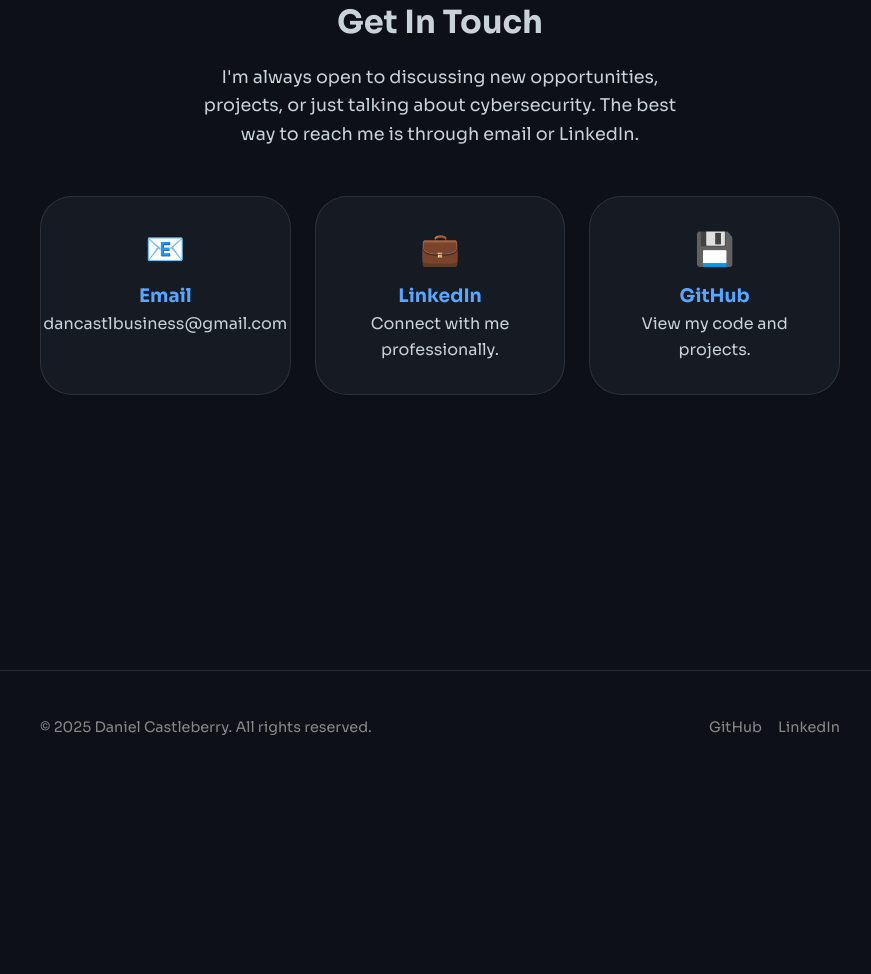
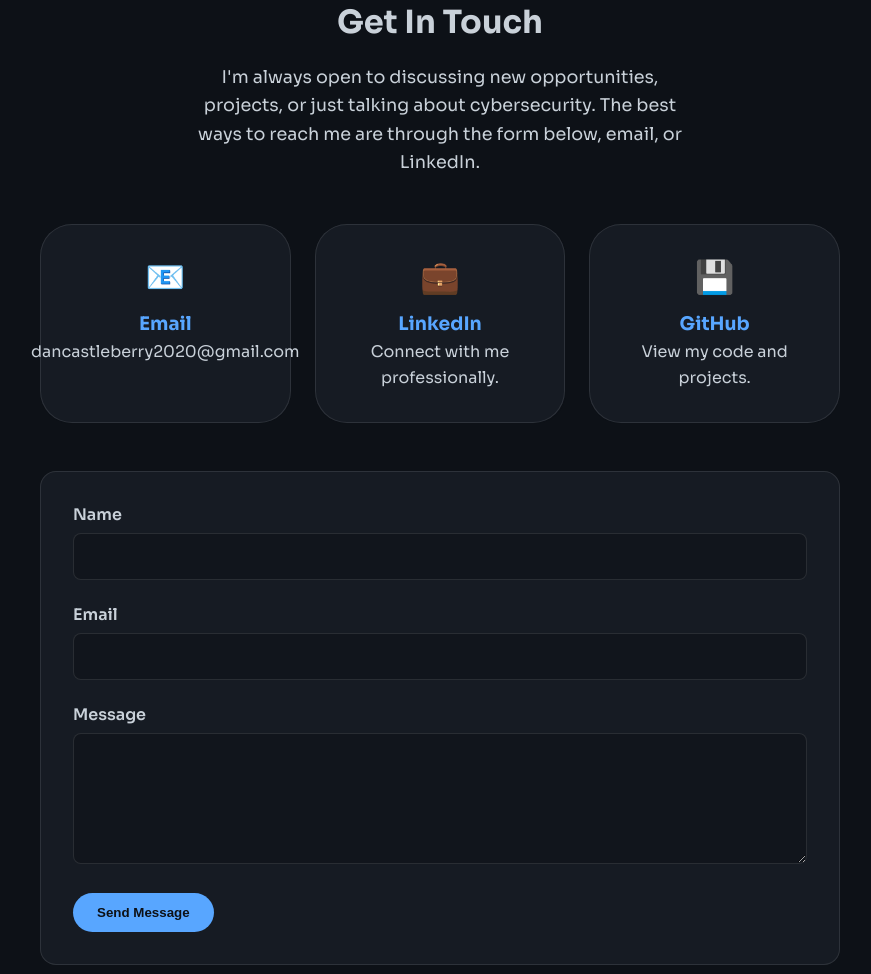
Before and after one commit to TheTrueSergeant1/danielcastleberry-portfolio, an Astro site: page /contact in a window 1280 px wide. Shown: the part 146-1120 px from the top of the page, without its empty margins (200-1071 px from the left). Before the commit the page ends 960 px from the top, so only its background shows below. Built offline with nearby package versions, Linux system fonts and the light colour scheme; Astro itself is replaced by a stand-in of ours.

Commit message:
Feat: Add About link to navigation

```diff
--- a/src/components/Header.astro
+++ b/src/components/Header.astro
@@ -4,7 +4,7 @@
     <nav>
         <a href="/" class="logo">DC</a>
         <ul>
-            <li><a href="/skills" data-astro-prefetch>Skills</a></li>
+            <li><a href="/about" data-astro-prefetch>About</a></li> <li><a href="/skills" data-astro-prefetch>Skills</a></li>
             <li><a href="/experience" data-astro-prefetch>Experience</a></li>
             <li><a href="/projects" data-astro-prefetch>Projects</a></li>
             <li><a href="/homelab" data-astro-prefetch>Homelab</a></li>
--- a/src/pages/contact.astro
+++ b/src/pages/contact.astro
@@ -5,24 +5,25 @@ import MainLayout from '../layouts/MainLayout.astro';
     <div class="contact-container">
         <h1>Get In Touch</h1>
         <p>
-            I'm always open to discussing new opportunities, projects, or just talking about cybersecurity. The best way to reach me is through email or LinkedIn.
+            I'm always open to discussing new opportunities, projects, or just talking about cybersecurity. The best ways to reach me are through the form below, email, or LinkedIn.
         </p>
-        <div class="contact-links">
-            <a href="mailto:dancastlbusiness@gmail.com" class="contact-card">
+
+        <div class="contact-links" data-aos="fade-up">
+            <a href="mailto:dancastleberry2020@gmail.com" class="contact-card interactive-card">
                 <div class="icon">📧</div>
                 <div class="text">
                     <h3>Email</h3>
-                    <p>dancastlbusiness@gmail.com</p>
+                    <p>dancastleberry2020@gmail.com</p>
                 </div>
             </a>
-            <a href="https://www.linkedin.com/in/daniel-castleberry-022395281/" target="_blank" class="contact-card">
+            <a href="#" target="_blank" class="contact-card interactive-card">
                 <div class="icon">💼</div>
                 <div class="text">
                     <h3>LinkedIn</h3>
                     <p>Connect with me professionally.</p>
                 </div>
             </a>
-            <a href="https://github.com/TheTrueSergeant1" target="_blank" class="contact-card">
+            <a href="https://github.com/TheTrueSergeant1" target="_blank" class="contact-card interactive-card">
                 <div class="icon">💾</div>
                 <div class="text">
                     <h3>GitHub</h3>
@@ -30,6 +31,23 @@ import MainLayout from '../layouts/MainLayout.astro';
                 </div>
             </a>
         </div>
+
+        <form name="contact" method="POST" data-netlify="true" class="contact-form" data-aos="fade-up" data-aos-delay="100">
+            <input type="hidden" name="form-name" value="contact" />
+            <div class="form-group">
+                <label for="name">Name</label>
+                <input type="text" id="name" name="name" required />
+            </div>
+            <div class="form-group">
+                <label for="email">Email</label>
+                <input type="email" id="email" name="email" required />
+            </div>
+            <div class="form-group">
+                <label for="message">Message</label>
+                <textarea id="message" name="message" rows="5" required></textarea>
+            </div>
+            <button type="submit" class="cta-primary">Send Message</button>
+        </form>
     </div>
 </MainLayout>
 
@@ -48,25 +66,18 @@ import MainLayout from '../layouts/MainLayout.astro';
         grid-template-columns: repeat(auto-fit, minmax(250px, 1fr));
         gap: 1.5rem;
     }
-
-    /* --- Start of Updated Styles --- */
     .contact-card {
         display: flex;
-        flex-direction: column; /* Lays out items vertically */
-        align-items: center;    /* Centers items horizontally */
-        text-align: center;     /* Centers the text itself */
-        gap: 1rem;              /* Adjusts space between icon and text */
+        flex-direction: column;
+        align-items: center;
+        text-align: center;
+        gap: 1rem;
         text-decoration: none;
         background: var(--glass-bg);
         backdrop-filter: blur(10px);
         border: 1px solid var(--border-color);
-        padding: 2rem 1.5rem;   /* Adjusted padding for vertical layout */
+        padding: 2rem 1.5rem;
         border-radius: 2rem;
-        transition: transform 0.3s ease, border-color 0.3s ease;
-    }
-    .contact-card:hover {
-        transform: translateY(-5px);
-        border-color: var(--accent-color);
     }
     .icon {
         font-size: 2rem;
@@ -79,7 +90,48 @@ import MainLayout from '../layouts/MainLayout.astro';
         margin: 0;
         font-size: 1rem;
         color: var(--text-color);
-        overflow-wrap: break-word; /* Ensures long words like emails still wrap if needed */
+        overflow-wrap: break-word;
     }
-    /* --- End of Updated Styles --- */
+
+    /* Form Styles */
+    .contact-form {
+        background: var(--glass-bg);
+        border: 1px solid var(--border-color);
+        padding: 2rem;
+        border-radius: 1rem;
+        margin-top: 3rem;
+        text-align: left;
+    }
+    .form-group {
+        margin-bottom: 1.5rem;
+    }
+    label {
+        display: block;
+        margin-bottom: 0.5rem;
+        font-weight: 600;
+    }
+    input, textarea {
+        width: 100%;
+        padding: 0.75rem;
+        background-color: rgba(0,0,0,0.2);
+        border: 1px solid var(--border-color);
+        border-radius: 0.5rem;
+        color: var(--text-color);
+        font-family: inherit;
+        font-size: 1rem;
+        box-sizing: border-box; /* Ensures padding doesn't affect width */
+    }
+    .cta-primary {
+        border: none;
+        cursor: pointer;
+        padding: 0.75rem 1.5rem;
+        border-radius: 2rem;
+        font-weight: 600;
+        background-color: var(--accent-color);
+        color: var(--bg-color);
+        transition: transform 0.2s ease-out;
+    }
+    .cta-primary:hover {
+        transform: translateY(-px);
+    }
 </style>
```
Also changed, not shown: src/pages/about.astro (added, +44 -0 lines).
